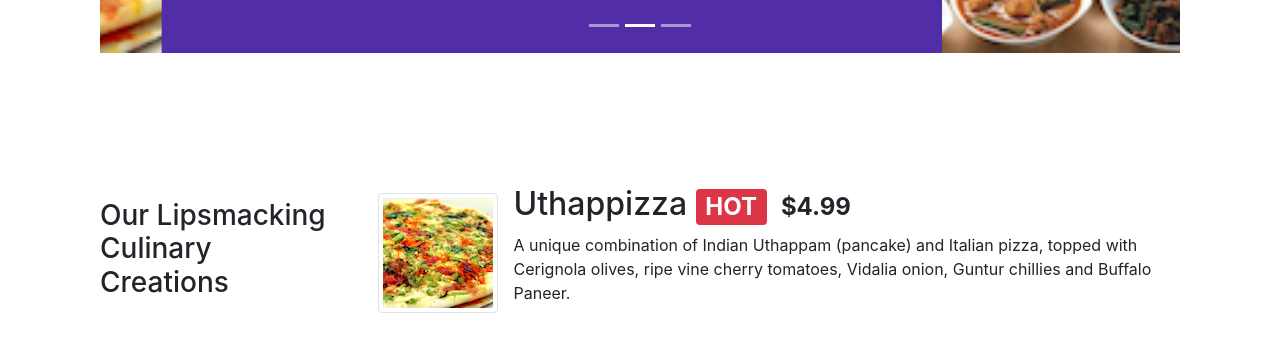
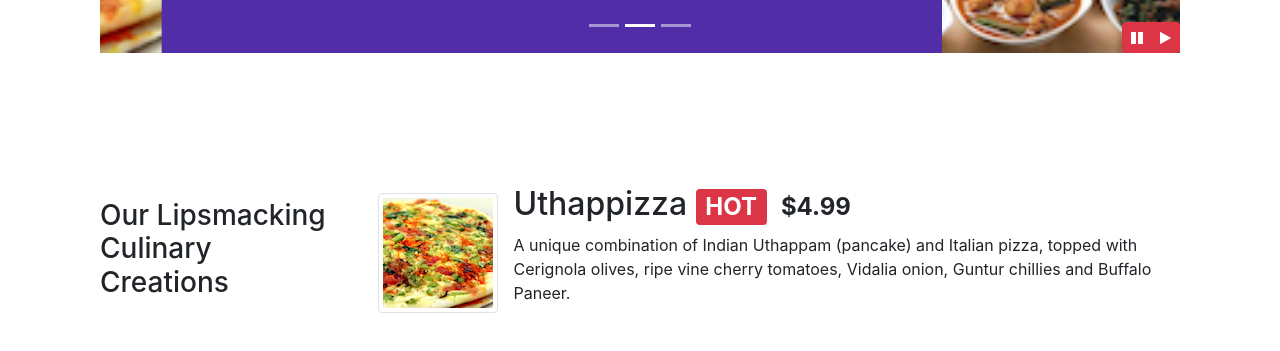
Before and after one commit to myDai98/conFusion, a website: page index.html in a window 1280 px wide. Shown: the part 581-932 px from the top of the page. Drawn offline with nearby package versions, Linux system fonts and the light colour scheme.

Commit message:
JQuery for Carousel

```diff
--- a/css/styles.css
+++ b/css/styles.css
@@ -69,3 +69,9 @@ body{
 	left:0;
 	min-height: 300px;
 }
+
+#carouselButtons{
+	right: 0px;
+	position: absolute;;
+	bottom: 0px;
+}
--- a/index.html
+++ b/index.html
@@ -30,7 +30,7 @@
                     <li class="nav-item"> <a class="nav-link" href="#"><span class="fa fa-list fa-lg"></span>Menu</a></li>
                     <li class="nav-item"> <a class="nav-link" href="./contactus.html"><span class="fa fa-address-card fa-lg"></span>Contact</a></li>
                 </ul>
-                <span class="navbar-text">
+                <span class="navbar-text ">
                     <a data-toggle="modal" data-target="#loginModal" href="">
                         <span class="fa fa-sign-in"></span>Login
                     </a>
@@ -188,7 +188,7 @@
 
         <div clas="row row-content">
             <div class="col">
-                <div id="mycarousel" class="carousel slide" data-ride="carousel">
+                <div id="mycarousel" class="carousel slide" data-ride="carousel" >
                     <div class="carousel-inner" role="listbox">
                         <div class="carousel-item active">
                             <img src="img/uthappizza.png"
@@ -235,6 +235,14 @@
                         <span class="carousel-control-next-icon"></span>
                     </a>
 
+                    <div class="btn-group" id="carouselButtons">
+                        <button class="btn btn-danger btn-sm" id="carousel-pause">
+                            <span class="fa fa-pause"></span>
+                        </button>
+                        <button class="btn btn-danger btn-sm" id="carousel-play">
+                            <span class="fa fa-play"></span>
+                        </button>
+                    </div>
                 </div>
             </div>
         </div>
@@ -347,7 +355,20 @@
     <script src="node_modules/jquery/dist/jquery.min.js"></script>
     <script src="node_modules/tether/dist/js/tether.min.js"></script>
     <script src="node_modules/bootstrap/dist/js/bootstrap.min.js"></script>
+    <script>
+        $document.ready(function(){
+            $("#mycarousel").carousel( {interval: 2000} );
 
+            $("#carousel-pause").click(function(){
+                $("#mycarousel").carousel('pause');
+            });
+
+            $("#carousel-play").click(function(){
+                $("#mycarousel").carousel('cycle');
+            });
+        });
+
+    </script>
 </body>
 
 </html>
```
